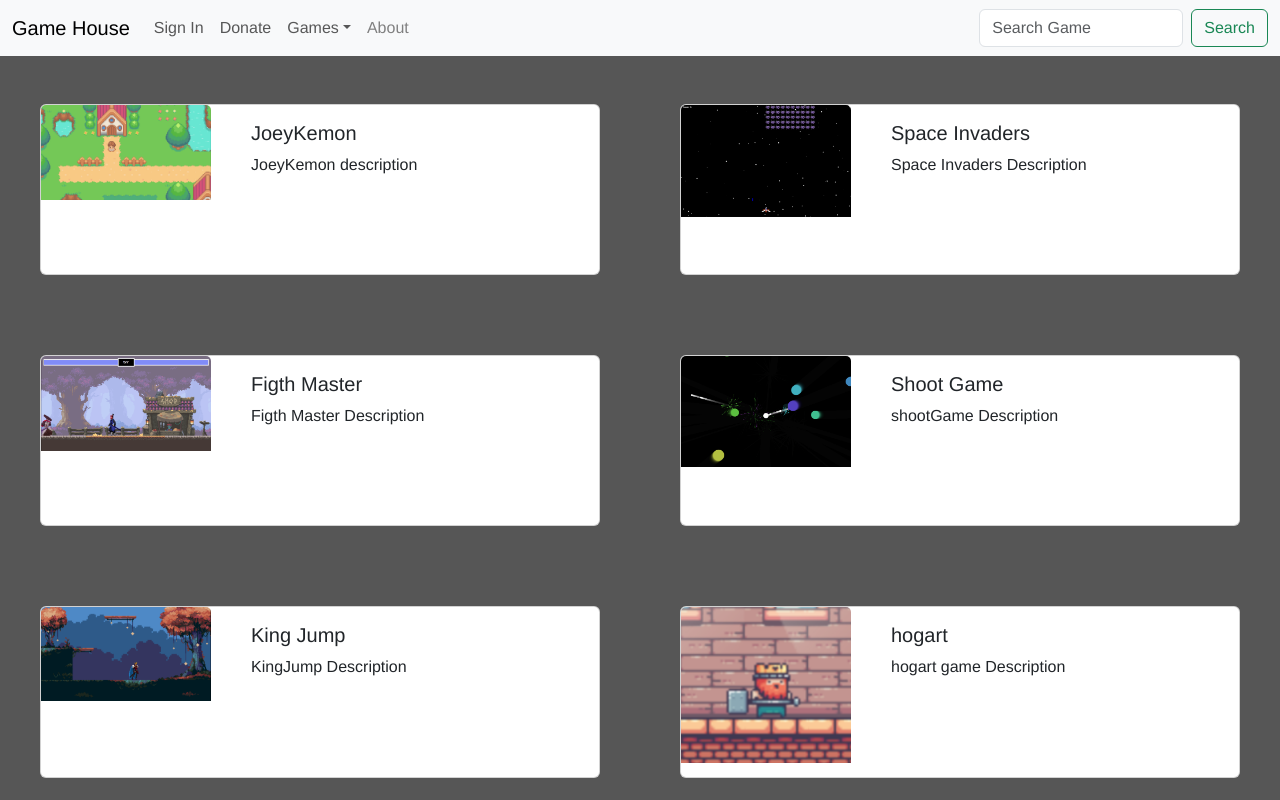
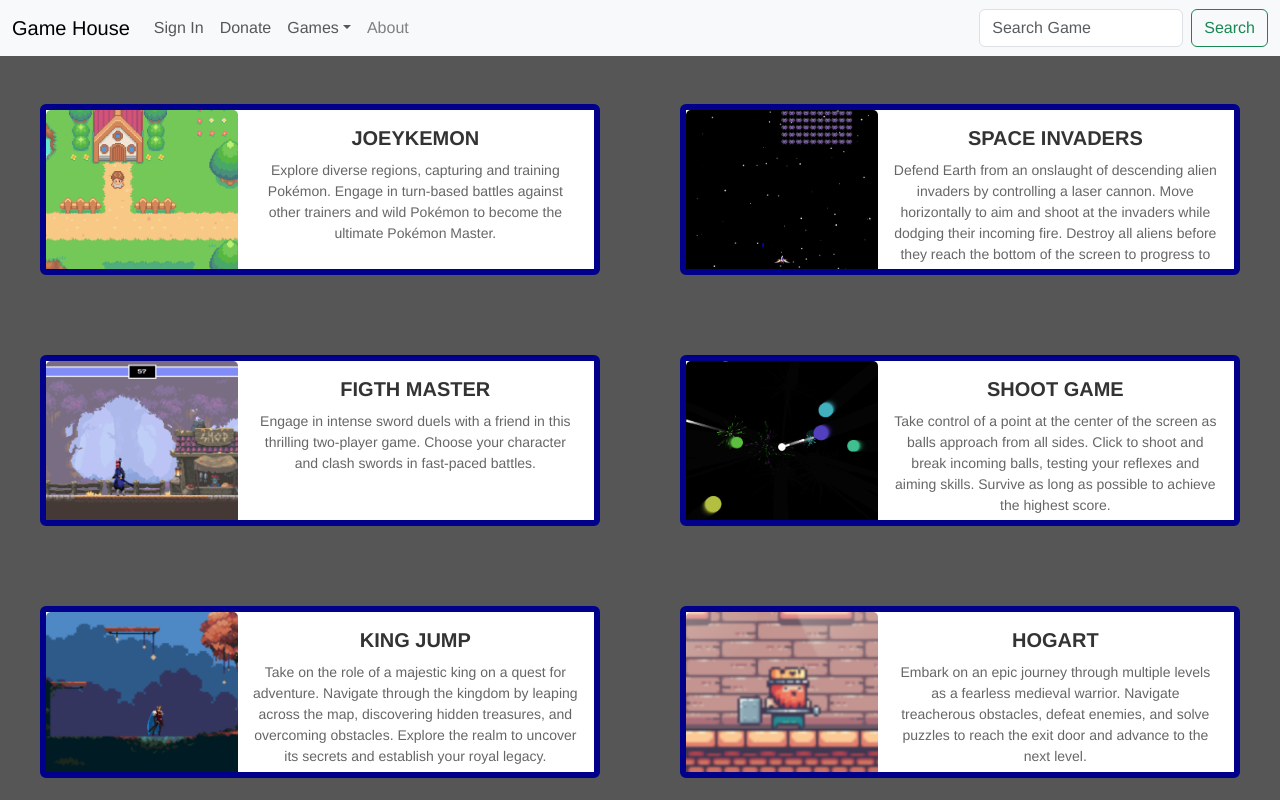
Before and after one commit to JoeyQPB/Game-House-frontend, a React (Vite) app: page / in a window 1280 px wide. Shown: the top 800 px of the page. Built offline with nearby package versions, Linux system fonts and the light colour scheme.

Commit message:
fill game card

```diff
--- a/src/components/GameCard.jsx
+++ b/src/components/GameCard.jsx
@@ -1,28 +1,82 @@
 import PropTypes from 'prop-types';
+import { useState } from 'react';
+import { Link } from 'react-router-dom';
 import Card from 'react-bootstrap/Card';
 import Col from 'react-bootstrap/Col';
 import Row from 'react-bootstrap/Row';
 
-function GameCard({ imageUrl, title, description }) {
+function GameCard({ imageUrl, title, description, gamePage }) {
+    const [isHovered, setIsHovered] = useState(false);
+
     return (
         <Row xs={1} md={2} className="g-4">
-            {
-                <Col >
-                    <Card style={{width: '35rem', height: '10.7rem'}}>
-                        <Row noGutters >
+            <Col>
+                <Link to={gamePage} style={{ textDecoration: 'none' }}>
+                    <Card
+                        style={{
+                            width: '35rem',
+                            height: '10.7rem',
+                            border: '6px solid #00008b',
+                            position: 'relative',
+                            overflow: 'hidden',
+                        }}
+                        onMouseEnter={() => setIsHovered(true)}
+                        onMouseLeave={() => setIsHovered(false)}
+                    >
+                        <Row noGutters>
                             <Col xs={4}>
-                                <Card.Img variant="top" src={imageUrl} />
+                                <Card.Img
+                                    variant="top"
+                                    src={imageUrl}
+                                    style={{ height: '10rem', width: '12rem', objectFit: 'cover' }}
+                                />
                             </Col>
                             <Col xs={8}>
                                 <Card.Body>
-                                    <Card.Title>{title}</Card.Title>
-                                    <Card.Text>{description}</Card.Text>
+                                    <Card.Title
+                                        style={{
+                                            fontSize: '20px',
+                                            fontWeight: 'bold',
+                                            color: '#333',
+                                            textAlign: 'center',
+                                            textTransform: 'uppercase',
+                                            marginBottom: '10px',
+                                        }}
+                                    >
+                                        {title}
+                                    </Card.Title>
+                                    <Card.Text
+                                        style={{
+                                            fontSize: '14px',
+                                            color: '#666',
+                                            textAlign: 'center',
+                                            marginBottom: '20px',
+                                        }}
+                                    >
+                                        {description}
+                                    </Card.Text>
+                                    {isHovered && (
+                                        <h1
+                                            style={{
+                                                position: 'absolute',
+                                                bottom: 0,
+                                                left: '50%',
+                                                transform: 'translateX(-50%)',
+                                                backgroundColor: 'rgba(0, 0, 0, 0.7)',
+                                                color: '#fff',
+                                                padding: '10px',
+                                                transition: '0.3s ease-in-out',
+                                            }}
+                                        >
+                                            Play Now
+                                        </h1>
+                                    )}
                                 </Card.Body>
                             </Col>
                         </Row>
                     </Card>
-                </Col>
-            }
+                </Link>
+            </Col>
         </Row>
     );
 }
@@ -31,6 +85,7 @@ GameCard.propTypes = {
     imageUrl: PropTypes.string.isRequired,
     title: PropTypes.string.isRequired,
     description: PropTypes.string.isRequired,
+    gamePage: PropTypes.string.isRequired
 };
 
 export default GameCard;
--- a/src/pages/home/home.jsx
+++ b/src/pages/home/home.jsx
@@ -14,42 +14,61 @@ const Home = () => {
                     <GameCard
                         imageUrl="src/assets/joeykemon-pic.png"
                         title="JoeyKemon"
-                        description="JoeyKemon description"
+                        description="Explore diverse regions, capturing and training Pokémon.
+                         Engage in turn-based battles against other trainers and wild Pokémon to become the ultimate Pokémon Master."
+                        gamePage="https://joeyqpb.github.io/JoeyKemon-/"
                     />
                     <GameCard
                         imageUrl="src/assets/spaceInvaders-pic.png"
                         title="Space Invaders"
-                        description="Space Invaders Description"
+                        description="Defend Earth from an onslaught of descending alien invaders by controlling a laser cannon.
+                         Move horizontally to aim and shoot at the invaders while dodging their incoming fire.
+                         Destroy all aliens before they reach the bottom of the screen to progress to the next wave."
+                        gamePage="https://joeyqpb.github.io/Space-Invaders/"
                     />
                     <GameCard
                         imageUrl="src/assets/figthMaster-pic.png"
                         title="Figth Master"
-                        description="Figth Master Description"
+                        description="Engage in intense sword duels with a friend in this thrilling two-player game.
+                         Choose your character and clash swords in fast-paced battles."
+                        gamePage="https://joeyqpb.github.io/Fight-Master/"
                     />
                     <GameCard
                         imageUrl="src/assets/shootGame-pic.png"
                         title="Shoot Game"
-                        description="shootGame Description"
+                        description="Take control of a point at the center of the screen as balls approach from all sides.
+                         Click to shoot and break incoming balls, testing your reflexes and aiming skills.
+                         Survive as long as possible to achieve the highest score."
+                        gamePage="https://joeyqpb.github.io/Shoot-Game/"
                     />
                     <GameCard
                         imageUrl="src/assets/KingJump-pic.png"
                         title="King Jump"
-                        description="KingJump Description"
+                        description="Take on the role of a majestic king on a quest for adventure.
+                         Navigate through the kingdom by leaping across the map, discovering hidden treasures, and overcoming obstacles.
+                         Explore the realm to uncover its secrets and establish your royal legacy."
+                        gamePage="https://joeyqpb.github.io/King-Jump/"
                     />
                     <GameCard
                         imageUrl="src/assets/hogart-pic.png"
                         title="hogart"
-                        description="hogart game Description"
+                        description="Embark on an epic journey through multiple levels as a fearless medieval warrior.
+                         Navigate treacherous obstacles, defeat enemies, and solve puzzles to reach the exit door and advance to the next level."
+                        gamePage="https://joeyqpb.github.io/Hogart-o-Terrivel-game/"
                     />
                     <GameCard
                         imageUrl="src/assets/littleSnake-pic.png"
                         title="littleSnake"
-                        description="littleSnake Description"
+                        description="Guide a growing snake to consume food while avoiding walls and its own tail.
+                         Keep the snake moving to score points and prevent it from crashing."
+                        gamePage="https://joeyqpb.github.io/little-snake/"
                     />
                     <GameCard
                         imageUrl="src/assets/pacMan-pic.webp"
                         title="Pac Man"
-                        description="Pac Man Description"
+                        description="Guide the iconic yellow character through a maze, gobbling up dots and fruit while evading colorful ghosts.
+                         Eat power pellets to turn the tables and chase down the ghosts. Clear each maze to advance to the next level."
+                        gamePage="building"
                     />
                 </div>
                 <div id="donate-section" className="donate-container">
```
